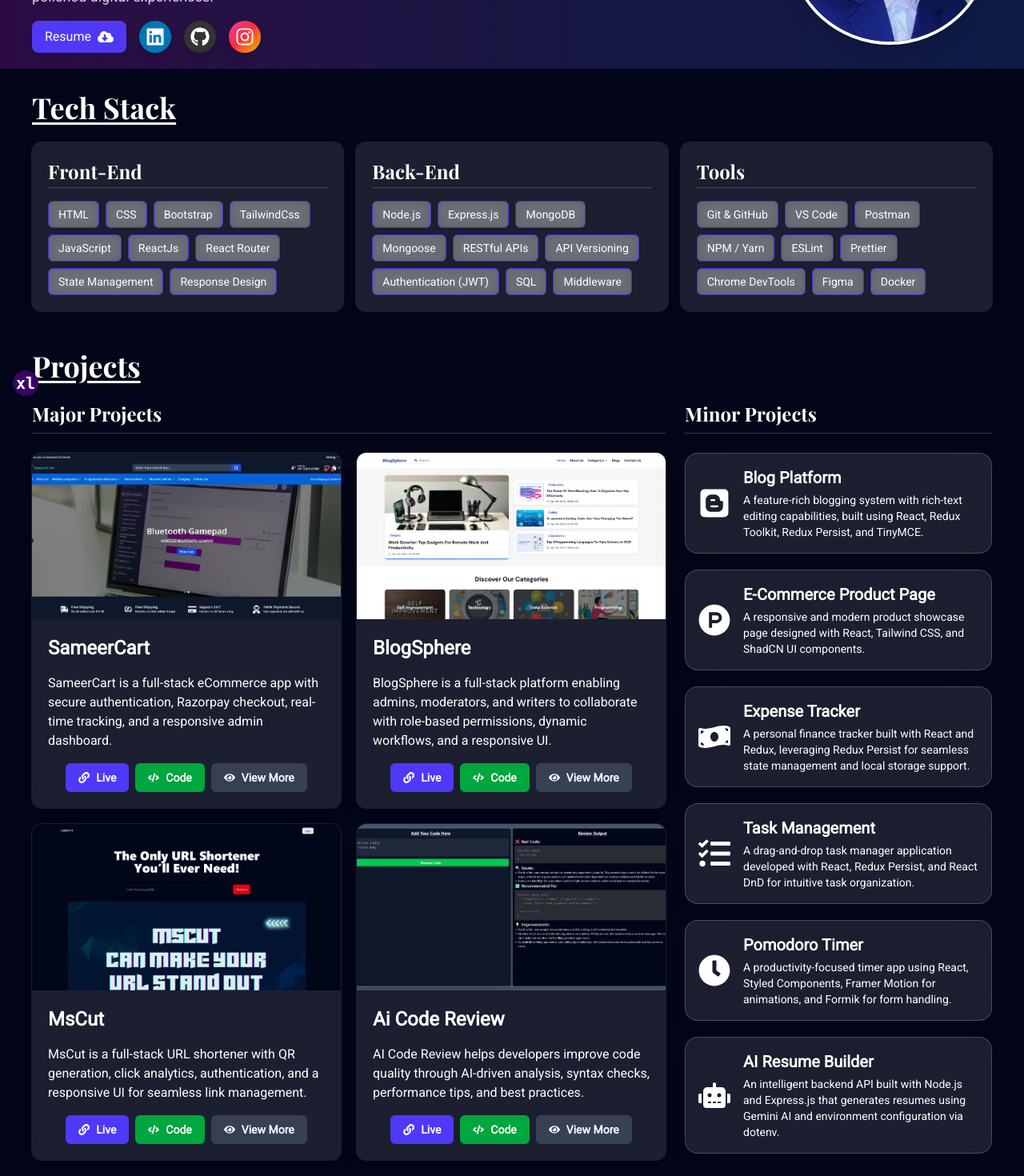
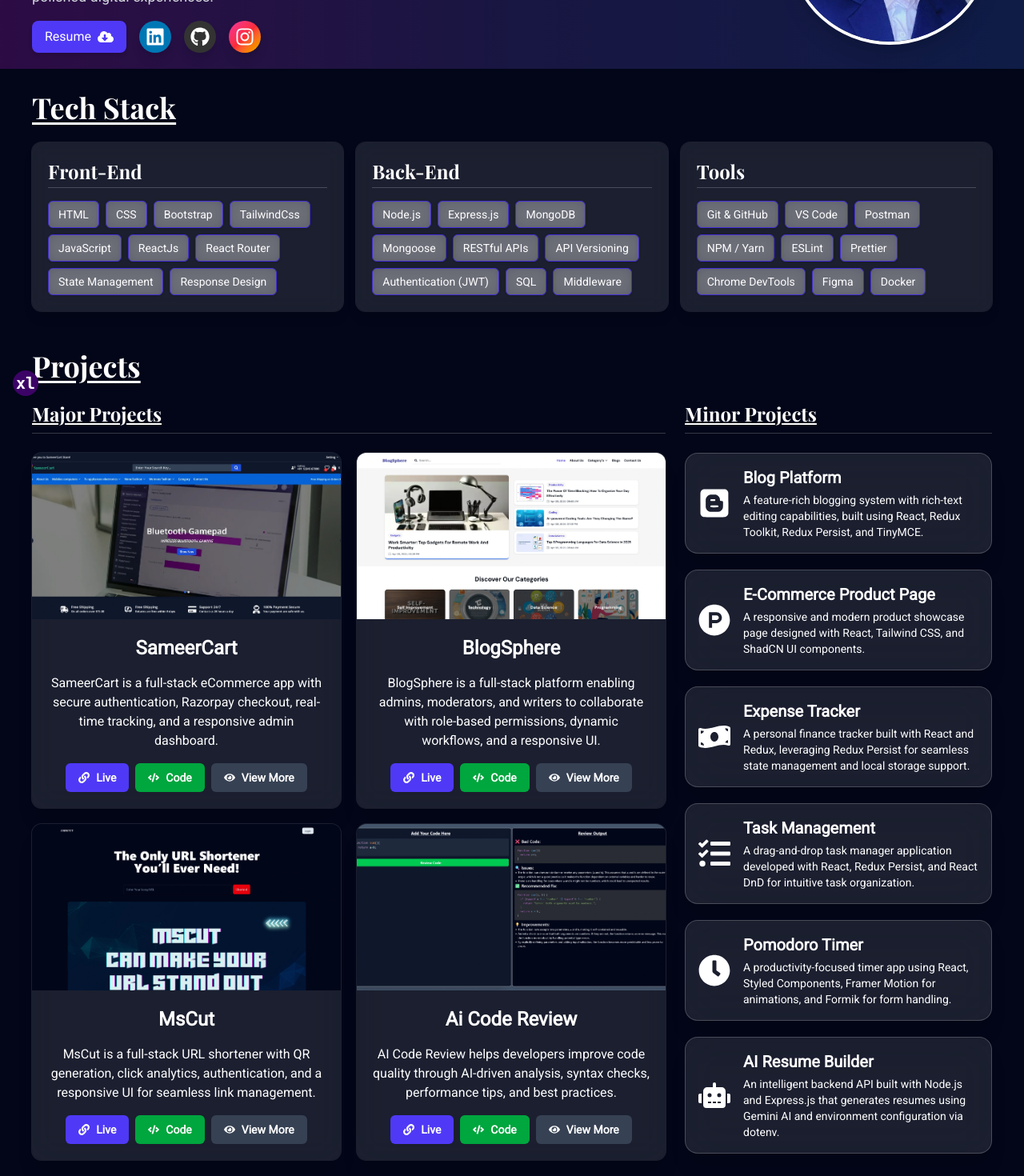
Before and after one commit to ma3llim007/sameerfolio, a React (Vite) app: page / in a window 1280 px wide. Shown: the part 289-1759 px from the top of the page at 80% size. Built offline with nearby package versions, Linux system fonts and the light colour scheme; a web font is replaced by a local one.

Commit message:
feat: improve heading for responsive design

```diff
--- a/src/components/Project.jsx
+++ b/src/components/Project.jsx
@@ -52,18 +52,18 @@ const Project = () => {
         <>
             <section className="w-full py-5" id="projects">
                 <Container>
-                    <h2 className="text-3xl lg:text-4xl font-extrabold mb-6 underline underline-offset-4 font-playfair">Projects</h2>
+                    <h2 className="text-3xl lg:text-4xl font-extrabold mb-6 underline underline-offset-4 font-playfair select-none">Projects</h2>
                     <div className="grid grid-cols-1 lg:grid-cols-3 gap-6">
                         {/* Major Projects */}
                         <div className="lg:col-span-2 space-y-6">
-                            <h3 className="text-2xl font-semibold text-white border-b border-white/20 pb-2 font-playfair">Major Projects</h3>
+                            <h3 className="text-2xl font-semibold text-white border-b border-white/20 pb-2 font-playfair text-center lg:text-start underline select-none">Major Projects</h3>
                             <div className="grid grid-cols-1 md:grid-cols-2 gap-5">
                                 {/* sameerCart Project Card */}
                                 <div className="rounded-xl overflow-hidden bg-white/10 backdrop-blur-lg ring-1 ring-white/10 shadow-xl transition-all hover:shadow-2xl hover:scale-[1.02] duration-300 hover:border-indigo-500 hover:shadow-indigo-500/30">
                                     <img src={sameerCartImage} alt="SameerCart Project Screenshot" className="w-full h-52 object-cover" />
                                     <div className="p-5 space-y-4">
-                                        <h4 className="text-2xl font-bold">SameerCart</h4>
-                                        <p className="text-sm md:text-base">
+                                        <h4 className="text-2xl font-bold text-center">SameerCart</h4>
+                                        <p className="text-sm md:text-base text-center">
                                             SameerCart is a full-stack eCommerce app with secure authentication, Razorpay checkout, real-time tracking, and a responsive admin dashboard.
                                         </p>
                                         <div className="flex justify-center flex-wrap gap-2">
@@ -97,8 +97,8 @@ const Project = () => {
                                 <div className="rounded-xl overflow-hidden bg-white/10 backdrop-blur-lg ring-1 ring-white/10 shadow-xl transition-all hover:shadow-2xl hover:scale-[1.02] duration-300 hover:border-indigo-500 hover:shadow-indigo-500/30">
                                     <img src={blogSphereImage} alt="BlogSphere Project Screenshot" className="w-full h-52 object-cover" />
                                     <div className="p-5 space-y-4">
-                                        <h4 className="text-2xl font-bold">BlogSphere</h4>
-                                        <p className="text-sm md:text-base">
+                                        <h4 className="text-2xl font-bold text-center">BlogSphere</h4>
+                                        <p className="text-sm md:text-base text-center">
                                             BlogSphere is a full-stack platform enabling admins, moderators, and writers to collaborate with role-based permissions, dynamic workflows, and a responsive
                                             UI.
                                         </p>
@@ -133,8 +133,8 @@ const Project = () => {
                                 <div className="rounded-xl overflow-hidden bg-white/10 backdrop-blur-lg ring-1 ring-white/10 shadow-xl transition-all hover:shadow-2xl hover:scale-[1.02] duration-300 hover:border-indigo-500 hover:shadow-indigo-500/30">
                                     <img src={msCutImage} alt="MsCut Project Screenshot" className="w-full h-52 object-cover" />
                                     <div className="p-5 space-y-4">
-                                        <h4 className="text-2xl font-bold">MsCut</h4>
-                                        <p className="text-sm md:text-base">
+                                        <h4 className="text-2xl font-bold text-center">MsCut</h4>
+                                        <p className="text-sm md:text-base text-center">
                                             MsCut is a full-stack URL shortener with QR generation, click analytics, authentication, and a responsive UI for seamless link management.
                                         </p>
                                         <div className="flex justify-center flex-wrap gap-2">
@@ -168,8 +168,8 @@ const Project = () => {
                                 <div className="rounded-xl overflow-hidden bg-white/10 backdrop-blur-lg ring-1 ring-white/10 shadow-xl transition-all hover:shadow-2xl hover:scale-[1.02] duration-300 hover:border-indigo-500 hover:shadow-indigo-500/30">
                                     <img src={aiCodeReviewImage} alt="Ai Code Review Project Screenshot" className="w-full h-52 object-cover" />
                                     <div className="p-5 space-y-4">
-                                        <h4 className="text-2xl font-bold">Ai Code Review</h4>
-                                        <p className="text-sm md:text-base">
+                                        <h4 className="text-2xl font-bold text-center">Ai Code Review</h4>
+                                        <p className="text-sm md:text-base text-center">
                                             AI Code Review helps developers improve code quality through AI-driven analysis, syntax checks, performance tips, and best practices.
                                         </p>
                                         <div className="flex justify-center flex-wrap gap-2">
@@ -203,7 +203,7 @@ const Project = () => {
                         </div>
                         {/* Minor Projects */}
                         <div className="space-y-6">
-                            <h3 className="text-2xl font-semibold text-white border-b border-white/20 pb-2 font-playfair">Minor Projects</h3>
+                            <h3 className="text-2xl font-semibold text-white border-b border-white/20 pb-2 font-playfair text-center lg:text-start underline select-none">Minor Projects</h3>
                             <div className="flex flex-col gap-5">
                                 {minorProject?.map((project) => (
                                     <a
@@ -213,7 +213,7 @@ const Project = () => {
                                         aria-label={`${project.title} project - opens in a new tab`}
                                         role="button"
                                         key={project.title}
-                                        className="flex items-start sm:items-center gap-4 border border-white/20 p-4 bg-white/10 backdrop-blur-xl rounded-2xl shadow-xl hover:border-indigo-500 hover:shadow-indigo-500/10 hover:scale-[1.02] transition-all duration-300 cursor-pointer select-none"
+                                        className="flex items-start sm:items-center gap-4 border border-white/20 p-4 bg-white/10 backdrop-blur-xl rounded-2xl shadow-xl hover:border-indigo-500 hover:shadow-indigo-500/20 hover:scale-[1.02] transition-all duration-300 cursor-pointer select-none"
                                     >
                                         <project.Icon size={40} className="shrink-0" />
                                         <div className="space-y-1">
```
